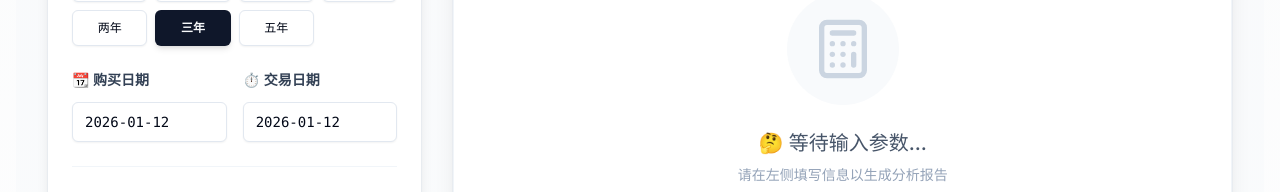
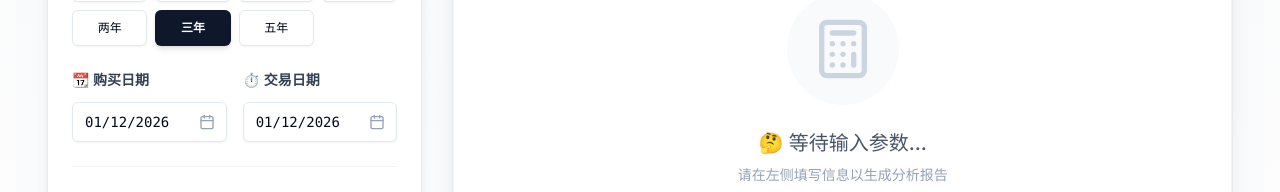
Before and after one commit to everett7623/Globokit, a Next.js app: page /tools/vps-calculator in a window 1280 px wide. Shown: the part 558-750 px from the top of the page. Built offline with nearby package versions, Linux system fonts and the light colour scheme; no server answers.

Commit message:
Update page.tsx

```diff
--- a/app/tools/vps-calculator/page.tsx
+++ b/app/tools/vps-calculator/page.tsx
@@ -16,7 +16,7 @@ import { Tabs, TabsList, TabsTrigger } from '@/components/ui/tabs'
 import { cn } from '@/lib/utils'
 import {
   Calculator, RefreshCw, Copy, Download, Check,
-  TrendingUp, TrendingDown, Info
+  TrendingUp, TrendingDown, Info, Calendar as CalendarIcon
 } from 'lucide-react'
 import {
   fetchExchangeRates,
@@ -33,6 +33,7 @@ import html2canvas from 'html2canvas'
 
 export default function VPSCalculatorPage() {
   // --- 输入状态 ---
+  // 这里的日期状态存储的是显示的字符串 (mm/dd/yyyy)
   const [purchaseDate, setPurchaseDate] = useState('')
   const [tradeDate, setTradeDate] = useState('')
   const [renewalPeriod, setRenewalPeriod] = useState('36')
@@ -50,17 +51,22 @@ export default function VPSCalculatorPage() {
   const [generatingImg, setGeneratingImg] = useState(false)
 
   const resultRef = useRef<HTMLDivElement>(null)
+  // 隐藏的日期选择器引用
+  const hiddenPurchaseDateRef = useRef<HTMLInputElement>(null)
+  const hiddenTradeDateRef = useRef<HTMLInputElement>(null)
 
-  // 快捷折扣选项
   const quickDiscounts = [0.95, 0.9, 0.85, 0.8, 0.75, 0.7, 0.6, 0.5]
 
-  // 初始化
+  // 初始化 - 生成 mm/dd/yyyy 格式
   useEffect(() => {
-    const getTodayISO = () => {
+    const getTodayUS = () => {
       const d = new Date()
-      return `${d.getFullYear()}-${String(d.getMonth() + 1).padStart(2, '0')}-${String(d.getDate()).padStart(2, '0')}`
+      const day = String(d.getDate()).padStart(2, '0')
+      const month = String(d.getMonth() + 1).padStart(2, '0')
+      const year = d.getFullYear()
+      return `${month}/${day}/${year}`
     }
-    const today = getTodayISO()
+    const today = getTodayUS()
     setPurchaseDate(today)
     setTradeDate(today)
     loadExchangeRates()
@@ -68,7 +74,10 @@ export default function VPSCalculatorPage() {
 
   // 自动计算监听
   useEffect(() => {
-    if (purchasePrice && purchaseDate && tradeDate) {
+    // 简单校验格式 mm/dd/yyyy
+    const isValid = (d: string) => d && /^\d{2}\/\d{2}\/\d{4}$/.test(d)
+
+    if (purchasePrice && isValid(purchaseDate) && isValid(tradeDate)) {
       const timer = setTimeout(handleCalculate, 300)
       return () => clearTimeout(timer)
     }
@@ -77,6 +86,14 @@ export default function VPSCalculatorPage() {
   const loadExchangeRates = async () => {
     const rates = await fetchExchangeRates()
     setExchangeRates(rates)
+  }
+
+  // 处理原生日期选择器的变化 (yyyy-mm-dd -> mm/dd/yyyy)
+  const handleNativeDateChange = (e: React.ChangeEvent<HTMLInputElement>, setter: (s: string) => void) => {
+    const isoVal = e.target.value // 2025-12-07
+    if (!isoVal) return
+    const [y, m, d] = isoVal.split('-')
+    setter(`${m}/${d}/${y}`) // 转换为 12/07/2025
   }
 
   const handleCalculate = () => {
@@ -100,12 +117,14 @@ export default function VPSCalculatorPage() {
       exchangeRates,
       tradeDate
     )
+    if (res.totalDays > 0 && !isNaN(res.remainingValue)) {
         setResult(res)
+    }
   }
 
   const handleReset = () => {
     const d = new Date()
-    const today = `${d.getFullYear()}-${String(d.getMonth() + 1).padStart(2, '0')}-${String(d.getDate()).padStart(2, '0')}`
+    const today = `${String(d.getMonth() + 1).padStart(2, '0')}/${String(d.getDate()).padStart(2, '0')}/${d.getFullYear()}`
     setPurchaseDate(today)
     setTradeDate(today)
     setPurchasePrice('')
@@ -136,7 +155,7 @@ export default function VPSCalculatorPage() {
   }
 
   return (
-    // 修改 1: 使用 max-w-7xl (约1280px) 统一宽度，更适合工具类展示
+    // 修正: 宽度统一为 max-w-7xl
     <div className="min-h-screen bg-slate-50/50 py-10 px-4 sm:px-6 lg:px-8">
       <div className="max-w-7xl mx-auto space-y-8">
 
@@ -164,14 +183,13 @@ export default function VPSCalculatorPage() {
               </CardHeader>
 
               <CardContent className="space-y-6 pt-6 flex-1">
-                {/* 价格和币种 - 修改 2: Flex自适应布局，修复货币符号重叠问题 */}
+                {/* 价格和币种 - Flex 自适应布局 */}
                 <div className="space-y-3">
                   <Label className="text-sm font-semibold text-slate-700 flex items-center gap-1.5">
                     💵 购买价格 & 币种
                   </Label>
                   <div className="flex gap-3">
                     <div className="flex-1 flex rounded-md shadow-sm ring-1 ring-inset ring-slate-200 focus-within:ring-2 focus-within:ring-inset focus-within:ring-primary/20 transition-all bg-white overflow-hidden">
-                      {/* 货币符号：不固定宽度，自适应内容，左右padding */}
                       <span className="flex select-none items-center px-3 text-slate-500 font-bold bg-slate-50/50 border-r border-slate-100 sm:text-sm whitespace-nowrap">
                         {SUPPORTED_CURRENCIES.find(c => c.code === currency)?.symbol}
                       </span>
@@ -218,31 +236,55 @@ export default function VPSCalculatorPage() {
                   </div>
                 </div>
 
-                {/* 日期选择 - 修改 3: 默认Text显示格式提示，聚焦变Date */}
+                {/* 日期选择 - 双轨制：文本输入 + 点击选择 */}
                 <div className="grid grid-cols-2 gap-4">
-                  <div className="space-y-3">
+                  {/* 购买日期 */}
+                  <div className="space-y-3 relative">
                     <Label className="text-sm font-semibold text-slate-700 flex items-center gap-1.5">📆 购买日期</Label>
+                    <div className="relative">
                       <Input
                         type="text"
-                      placeholder="dd/mm/yyyy"
-                      onFocus={(e) => e.target.type = 'date'}
-                      onBlur={(e) => { if(!e.target.value) e.target.type = 'text' }}
+                        placeholder="mm/dd/yyyy"
                         value={purchaseDate}
                         onChange={e => setPurchaseDate(e.target.value)}
-                      className="font-mono border-slate-200 shadow-sm"
+                        className="font-mono border-slate-200 shadow-sm pr-10"
+                      />
+                      <CalendarIcon
+                        className="absolute right-3 top-1/2 -translate-y-1/2 h-4 w-4 text-slate-400 cursor-pointer hover:text-primary"
+                        onClick={() => hiddenPurchaseDateRef.current?.showPicker()}
+                      />
+                      {/* 隐藏的原生日期选择器，用于触发弹窗 */}
+                      <input
+                        type="date"
+                        ref={hiddenPurchaseDateRef}
+                        className="absolute opacity-0 pointer-events-none w-0 h-0"
+                        onChange={(e) => handleNativeDateChange(e, setPurchaseDate)}
                       />
                     </div>
-                  <div className="space-y-3">
+                  </div>
+
+                  {/* 交易日期 */}
+                  <div className="space-y-3 relative">
                     <Label className="text-sm font-semibold text-slate-700 flex items-center gap-1.5">⏱️ 交易日期</Label>
+                    <div className="relative">
                       <Input
                         type="text"
-                      placeholder="dd/mm/yyyy"
-                      onFocus={(e) => e.target.type = 'date'}
-                      onBlur={(e) => { if(!e.target.value) e.target.type = 'text' }}
+                        placeholder="mm/dd/yyyy"
                         value={tradeDate}
                         onChange={e => setTradeDate(e.target.value)}
-                      className="font-mono border-slate-200 shadow-sm"
+                        className="font-mono border-slate-200 shadow-sm pr-10"
                       />
+                      <CalendarIcon
+                        className="absolute right-3 top-1/2 -translate-y-1/2 h-4 w-4 text-slate-400 cursor-pointer hover:text-primary"
+                        onClick={() => hiddenTradeDateRef.current?.showPicker()}
+                      />
+                      <input
+                        type="date"
+                        ref={hiddenTradeDateRef}
+                        className="absolute opacity-0 pointer-events-none w-0 h-0"
+                        onChange={(e) => handleNativeDateChange(e, setTradeDate)}
+                      />
+                    </div>
                   </div>
                 </div>
 
@@ -319,7 +361,7 @@ export default function VPSCalculatorPage() {
               {/* 左侧卡片底部：注释 */}
               <div className="p-4 bg-slate-50 rounded-b-xl border-t border-slate-100 text-xs text-slate-500 leading-relaxed flex gap-2 items-start">
                 <Info className="h-4 w-4 shrink-0 mt-0.5 text-slate-400" />
-                <p>注：剩余价值 = (剩余天数 ÷ 总天数) × 购买价格。所有外币均按实时汇率折算为人民币进行评估。</p>
+                <p>注：剩余价值 = (剩余天数 ÷ 总天数) × 购买价格。请按 mm/dd/yyyy (月/日/年) 格式输入日期，或点击图标选择。</p>
               </div>
             </Card>
           </div>
@@ -374,7 +416,7 @@ export default function VPSCalculatorPage() {
                           </div>
                         </div>
 
-                        {/* 3. 溢价/折价 - 修改 4: 强制显示 + 或 - 号 */}
+                        {/* 3. 溢价/折价 - 修正: 明确 +/- 号 */}
                         <div className={cn("p-6 rounded-2xl text-center border-2 shadow-sm transition-transform hover:scale-[1.02]",
                           result.premium >= 0
                             ? "bg-gradient-to-b from-emerald-50 to-white border-emerald-100"
```
Lines whose indentation alone changed are shown as unchanged.
